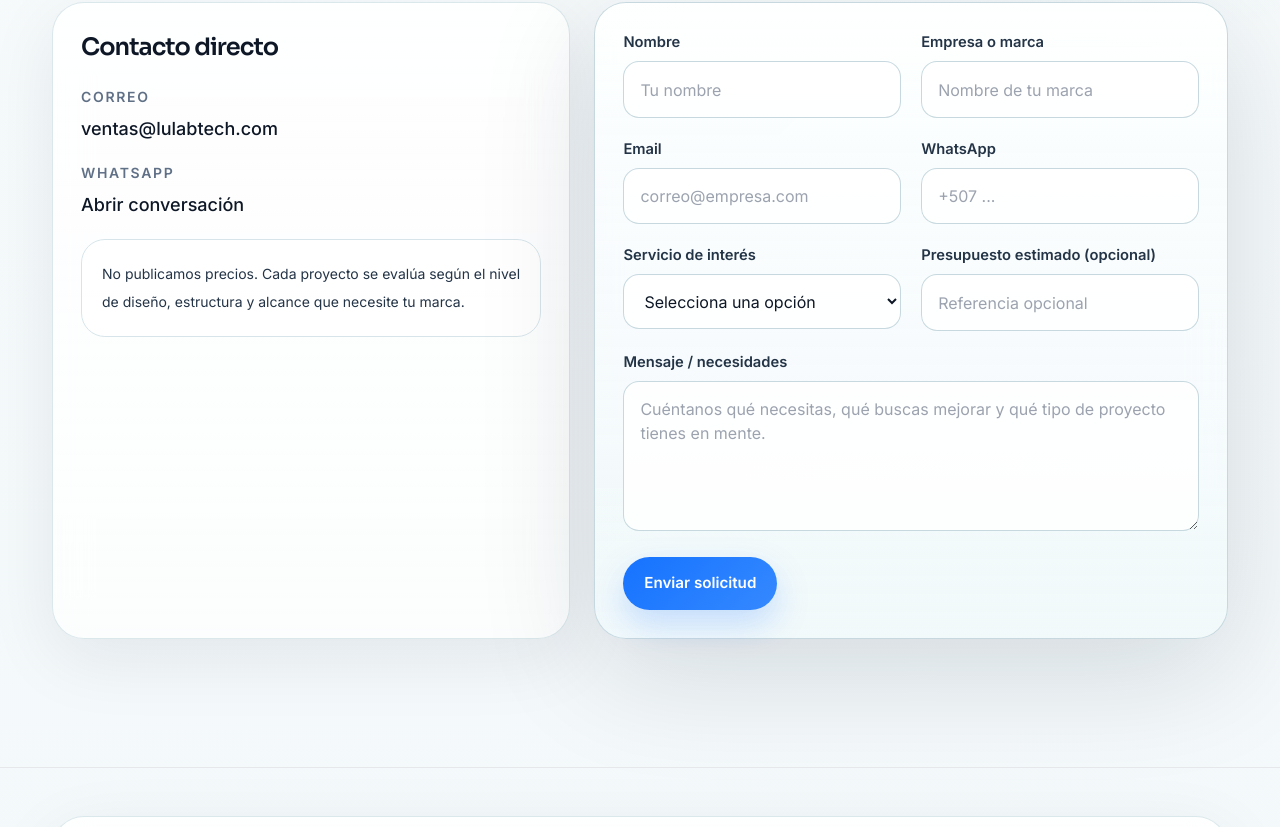
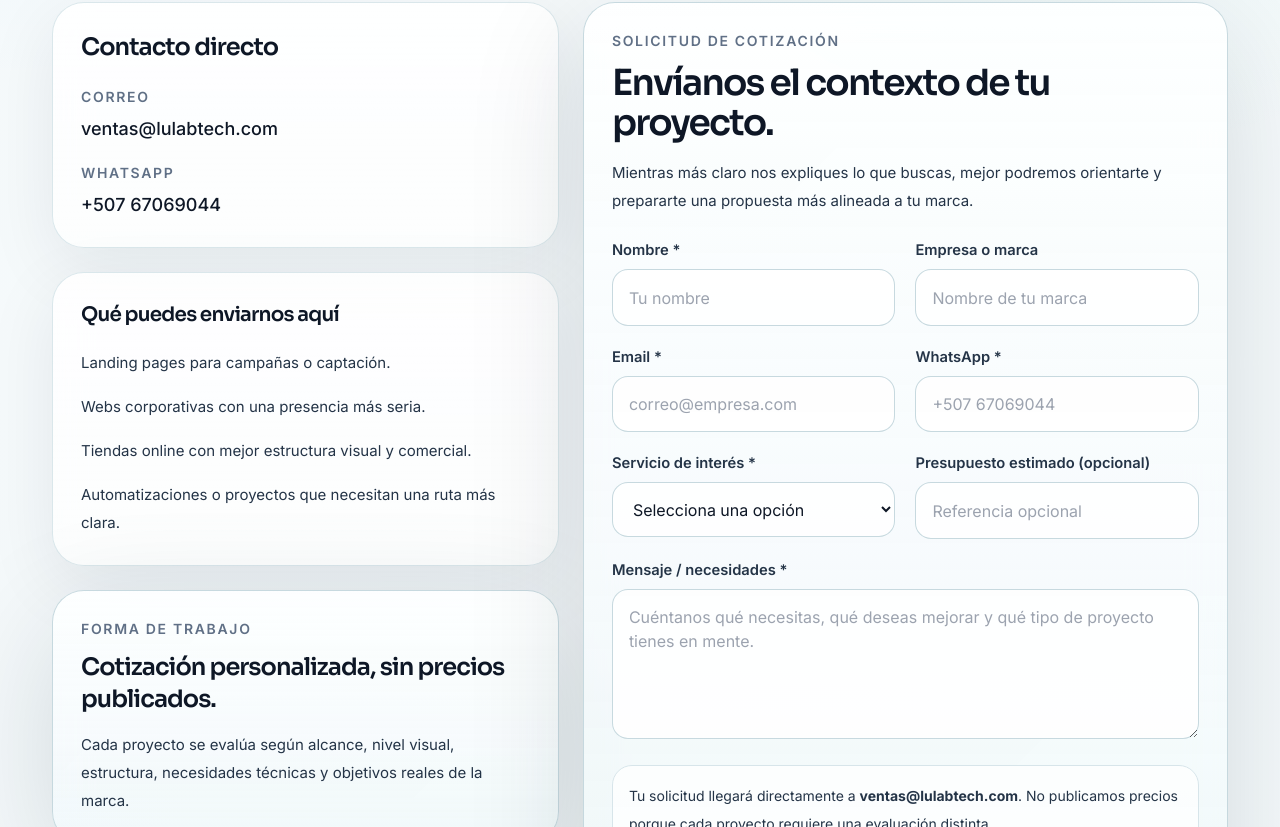
Before and after one commit to lulabtechnology/Lulabtech, a Next.js app: page /contacto in a window 1280 px wide. Shown: the part 733-1560 px from the top of the page. Built offline with nearby package versions, Linux system fonts and the light colour scheme.

Commit message:
Update page.tsx

```diff
--- a/app/contacto/page.tsx
+++ b/app/contacto/page.tsx
@@ -1,5 +1,6 @@
 import { PageHero } from "../../components/sections/page-hero";
 import { Container } from "../../components/ui/container";
+import ContactForm from "../../components/forms/contact-form";
 
 export default function ContactoPage() {
   return (
@@ -7,12 +8,13 @@ export default function ContactoPage() {
       <PageHero
         eyebrow="contacto"
         title="Cuéntanos qué estás construyendo."
-        description="Si necesitas una presencia digital más clara, más seria y mejor pensada, podemos ayudarte a definir la mejor ruta."
+        description="Si necesitas una presencia digital más clara, más seria y mejor pensada, podemos ayudarte a definir la mejor ruta para tu proyecto."
       />
 
       <section className="section-padding pt-0">
         <Container>
-          <div className="grid gap-6 lg:grid-cols-[.9fr_1.1fr]">
+          <div className="grid gap-6 lg:grid-cols-[0.88fr_1.12fr]">
+            <div className="space-y-6">
               <div className="surface rounded-[32px] p-6 md:p-7">
                 <h2 className="text-2xl font-semibold tracking-[-0.04em]">
                   Contacto directo
@@ -36,78 +38,59 @@ export default function ContactoPage() {
                       WhatsApp
                     </p>
                     <a
-                    href="https://wa.me/50700000000"
+                      href="https://wa.me/50767069044"
                       target="_blank"
                       rel="noreferrer"
                       className="mt-2 block text-lg font-medium text-[var(--text-strong)]"
                     >
-                    Abrir conversación
+                      +507 67069044
                     </a>
-                </div>
-
-                <div className="rounded-[24px] border border-[var(--border-soft)] bg-white/75 p-5">
-                  <p className="text-sm leading-7 text-[var(--text-main)]">
-                    No publicamos precios. Cada proyecto se evalúa según el nivel de
-                    diseño, estructura y alcance que necesite tu marca.
-                  </p>
                   </div>
                 </div>
               </div>
 
-            <div className="surface-strong rounded-[32px] p-6 md:p-7">
-              <form className="grid gap-5 md:grid-cols-2">
-                <div>
-                  <label className="label">Nombre</label>
-                  <input className="form-input" type="text" placeholder="Tu nombre" />
+              <div className="surface rounded-[32px] p-6 md:p-7">
+                <h3 className="text-xl font-semibold tracking-[-0.04em]">
+                  Qué puedes enviarnos aquí
+                </h3>
+
+                <div className="mt-5 space-y-4 text-[15px] leading-7 text-[var(--text-main)]">
+                  <p>Landing pages para campañas o captación.</p>
+                  <p>Webs corporativas con una presencia más seria.</p>
+                  <p>Tiendas online con mejor estructura visual y comercial.</p>
+                  <p>Automatizaciones o proyectos que necesitan una ruta más clara.</p>
+                </div>
               </div>
 
-                <div>
-                  <label className="label">Empresa o marca</label>
-                  <input className="form-input" type="text" placeholder="Nombre de tu marca" />
+              <div className="surface-strong rounded-[32px] p-6 md:p-7">
+                <p className="text-sm font-semibold uppercase tracking-[0.12em] text-[var(--text-soft)]">
+                  Forma de trabajo
+                </p>
+                <h3 className="mt-3 text-2xl font-semibold tracking-[-0.04em]">
+                  Cotización personalizada, sin precios publicados.
+                </h3>
+                <p className="mt-4 text-[15px] leading-7 text-[var(--text-main)]">
+                  Cada proyecto se evalúa según alcance, nivel visual, estructura,
+                  necesidades técnicas y objetivos reales de la marca.
+                </p>
+              </div>
             </div>
 
-                <div>
-                  <label className="label">Email</label>
-                  <input className="form-input" type="email" placeholder="correo@empresa.com" />
+            <div className="surface-strong rounded-[32px] p-6 md:p-7">
+              <div className="mb-6">
+                <p className="text-sm font-semibold uppercase tracking-[0.12em] text-[var(--text-soft)]">
+                  Solicitud de cotización
+                </p>
+                <h2 className="mt-3 text-3xl font-semibold tracking-[-0.05em] md:text-4xl">
+                  Envíanos el contexto de tu proyecto.
+                </h2>
+                <p className="mt-4 max-w-2xl text-[15px] leading-7 text-[var(--text-main)]">
+                  Mientras más claro nos expliques lo que buscas, mejor podremos
+                  orientarte y prepararte una propuesta más alineada a tu marca.
+                </p>
               </div>
 
-                <div>
-                  <label className="label">WhatsApp</label>
-                  <input className="form-input" type="text" placeholder="+507 ..." />
-                </div>
-
-                <div>
-                  <label className="label">Servicio de interés</label>
-                  <select className="form-select" defaultValue="">
-                    <option value="" disabled>
-                      Selecciona una opción
-                    </option>
-                    <option>Landing Page</option>
-                    <option>Web Corporativa</option>
-                    <option>Tienda Online</option>
-                    <option>Automatización</option>
-                  </select>
-                </div>
-
-                <div>
-                  <label className="label">Presupuesto estimado (opcional)</label>
-                  <input className="form-input" type="text" placeholder="Referencia opcional" />
-                </div>
-
-                <div className="md:col-span-2">
-                  <label className="label">Mensaje / necesidades</label>
-                  <textarea
-                    className="form-textarea"
-                    placeholder="Cuéntanos qué necesitas, qué buscas mejorar y qué tipo de proyecto tienes en mente."
-                  />
-                </div>
-
-                <div className="md:col-span-2">
-                  <button type="submit" className="btn-primary">
-                    Enviar solicitud
-                  </button>
-                </div>
-              </form>
+              <ContactForm />
             </div>
           </div>
         </Container>
```
Lines whose indentation alone changed are shown as unchanged.
